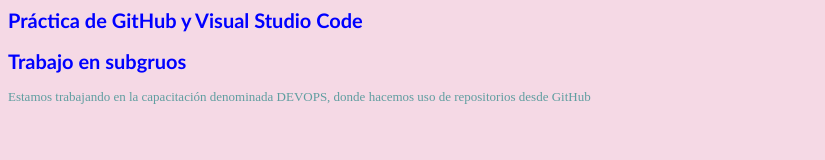
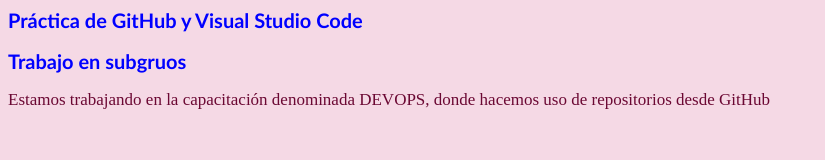
Before and after one commit to serpe0730/practica-sergio, a plain HTML site: page practica.html in a window 1280 px wide. Shown: the whole page, without its empty margins (0-825 px from the left). Drawn offline with Linux system fonts and the light colour scheme.

Commit message:
cambio 10

```diff
--- a/practica.css
+++ b/practica.css
@@ -8,8 +8,8 @@
 }
 
 p{
- color:cadetblue;
+ color:#6B0833;
  text-align: justify;
  font-family: Corbel;
- font-size: 13px;
+ font-size: 17px;
 }
```
